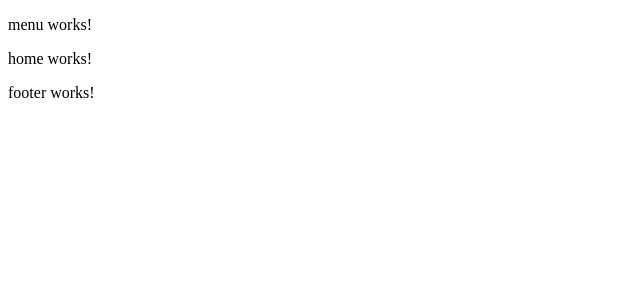
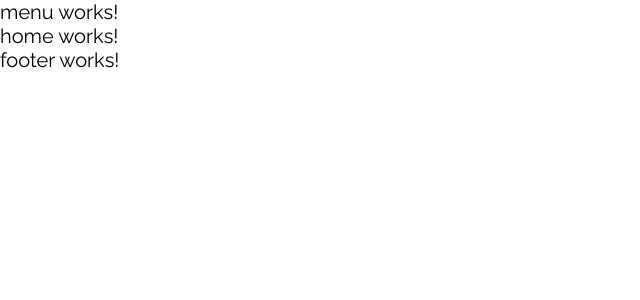
Before and after one commit to MathDev96/meu-portifolio, an Angular app: page / in a window 1280 px wide. Shown: the top 300 px of the page, without its empty margins (0-640 px from the left). Built offline with nearby package versions, Linux system fonts and the light colour scheme.

Commit message:
estilos e fontes padrão

```diff
--- a/src/index.html
+++ b/src/index.html
@@ -6,6 +6,9 @@
   <base href="/">
   <meta name="viewport" content="width=device-width, initial-scale=1">
   <link rel="icon" type="image/x-icon" href="favicon.ico">
+  <link rel="preconnect" href="https://fonts.googleapis.com">
+<link rel="preconnect" href="https://fonts.gstatic.com" crossorigin>
+<link href="https://fonts.googleapis.com/css2?family=Raleway:ital,wght@0,100..900;1,100..900&display=swap" rel="stylesheet">
 </head>
 <body>
   <app-root></app-root>
--- a/src/styles.css
+++ b/src/styles.css
@@ -1 +1,27 @@
-/* You can add global styles to this file, and also import other style files */
+* {
+    padding: 0;
+    margin: 0;
+    box-sizing: border-box;
+    border: 0;
+    scroll-behavior: smooth;
+}
+
+:root {
+    font-size: 125%;
+    font-family: 'Raleway', sans-serif;
+
+    --font-seize-1: 2.25rem;
+    --font-seize-2: 1.75rem;
+    --font-seize-3: 1.25rem;
+    --font-seize-4: 1rem;
+    --font-seize-5: 0.75rem;
+
+    --color-blue-1: #1c6cf9;
+    --color-blue-2: #33489d;
+    --color-blue-3: #141e41;
+
+    --color-pink-1: #f42771;
+
+    --color-black-1: #181818;
+
+}
```
